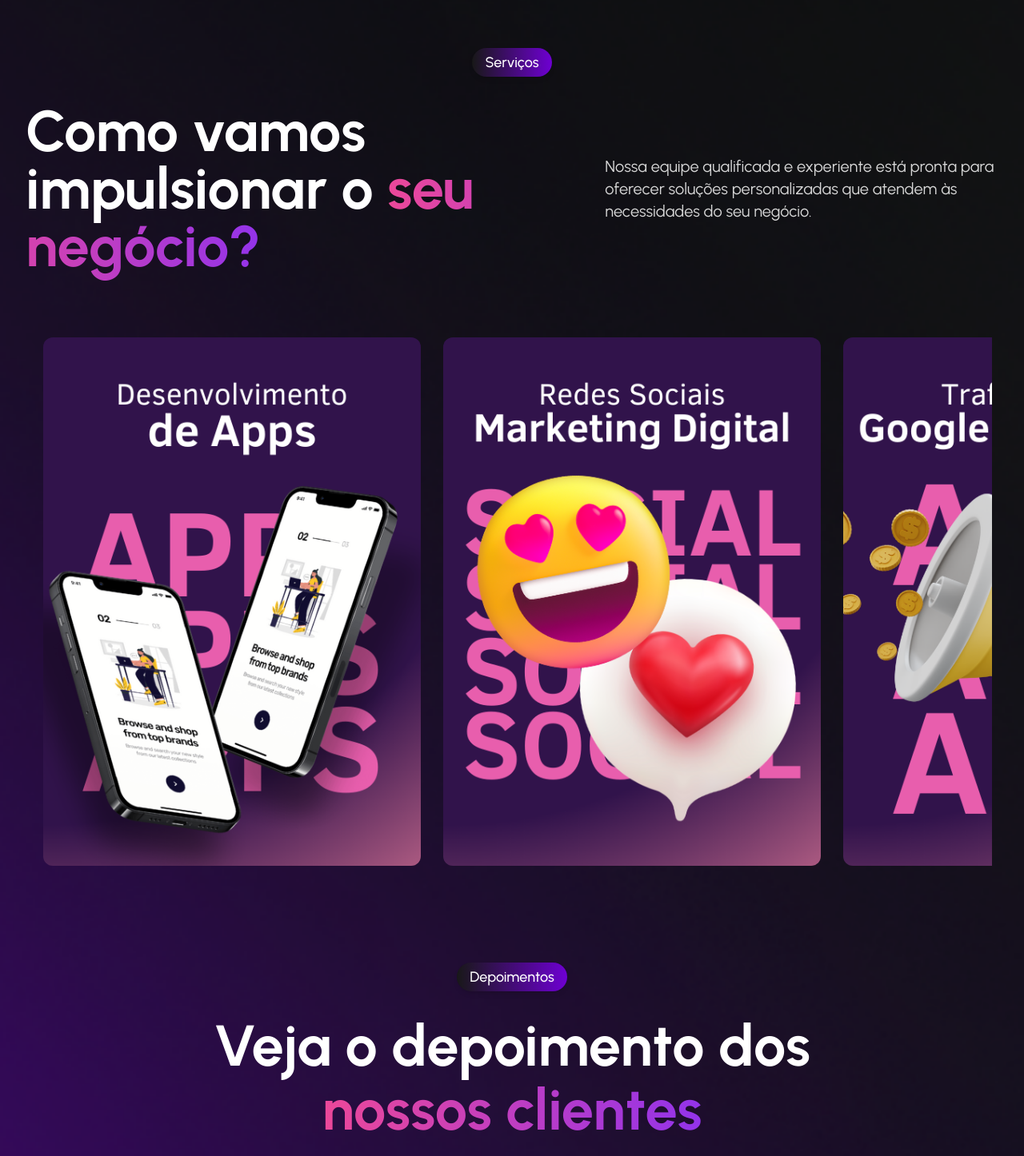
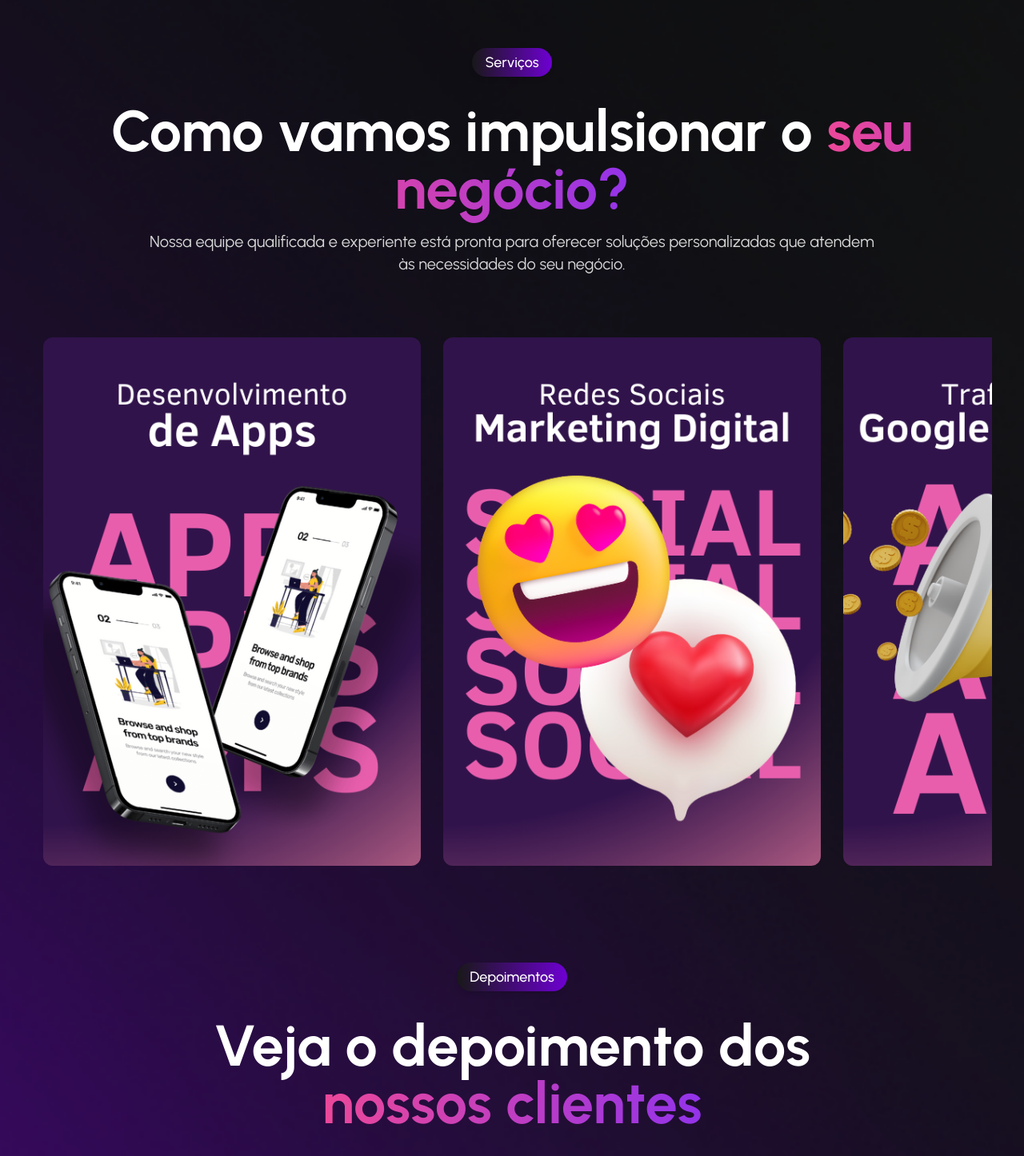
Before and after one commit to berdnaski/lithium-landingpage, a React (Vite) app: page / in a window 1280 px wide. Shown: the part 1220-2666 px from the top of the page at 80% size. Built offline with nearby package versions, Linux system fonts and the light colour scheme.

Commit message:
finish landing page

```diff
--- a/index.html
+++ b/index.html
@@ -2,12 +2,12 @@
 <html lang="en">
   <head>
     <meta charset="UTF-8" />
-    <link rel="icon" type="image/svg+xml" href="/vite.svg" />
+    <link rel="icon" type="image/png" href="logo.svg" />
     <link rel="preconnect" href="https://fonts.googleapis.com" />
     <link rel="preconnect" href="https://fonts.gstatic.com" crossorigin />
     <link href="https://fonts.googleapis.com/css2?family=Urbanist:ital,wght@0,100..900;1,100..900&display=swap" rel="stylesheet" />
     <meta name="viewport" content="width=device-width, initial-scale=1.0" />
-    <title>Vite + React + TS</title>
+    <title>Lithium - Energize seu potencial digital</title>
   </head>
   <body>
     <div id="root"></div>
--- a/src/components/header/header.tsx
+++ b/src/components/header/header.tsx
@@ -1,6 +1,7 @@
 import { useCallback } from "react";
 import { SidebarSheet } from "../sidebar/sidebar-sheet";
 import { motion } from "framer-motion";
+import { Link } from "react-router-dom";
 
 interface HeaderProps {
   className?: string;
@@ -48,6 +49,7 @@ export function Header({ className = "", onMenuToggle }: HeaderProps) {
         </ul>
 
         <div className="hidden md:flex items-center">
+        <Link to="https://wa.link/oh1f9p" target="_blank">
           <motion.button
             className="ml-4 rounded-2xl bg-[#9949FF] h-10 w-44 border-none font-semibold text-white transition-shadow duration-300 ease-in-out hover:bg-purple-600 shadow-xl"
             whileHover={{
@@ -66,6 +68,7 @@ export function Header({ className = "", onMenuToggle }: HeaderProps) {
           >
             Fale Conosco
           </motion.button>
+        </Link>
         </div>
       </div>
     </div>
--- a/src/pages/contact/contact.tsx
+++ b/src/pages/contact/contact.tsx
@@ -2,6 +2,7 @@ import banner from "@/assets/banner.png";
 import { Button } from "@/components/ui/button";
 import { Mail, Phone, ArrowRight, Instagram, Linkedin, MessageCircle } from "lucide-react";
 import { motion } from "framer-motion";
+import { Link } from "react-router-dom";
 
 export function Contact() {
   return (
@@ -35,9 +36,10 @@ export function Contact() {
               Impulsione <span className="text-transparent bg-clip-text bg-gradient-to-r from-pink-500 to-purple-600">seu negócio!</span>
             </motion.h1>
           </div>
-
           <motion.a
-            href="#"
+            href="https://wa.link/oh1f9p"
+            target="_blank"
+            rel="noopener noreferrer"
             className="mt-8 text-[#D8D8D8] mb-8 text-xl hover:underline flex items-center font-semibold"
             initial={{ opacity: 0, y: -20 }}
             animate={{ opacity: 1, y: 0 }}
@@ -83,15 +85,11 @@ export function Contact() {
             </motion.div>
             <div className="flex items-center">
               <Instagram className="mr-2 text-[#D8D8D8]" />
-              <a href="#" className="text-[#D8D8D8] hover:underline">Instagram</a>
+              <a href="https://www.instagram.com/lithiumtch/" className="text-[#D8D8D8] hover:underline">Instagram</a>
             </div>
             <div className="flex items-center">
               <Linkedin className="mr-2 text-[#D8D8D8]" />
               <a href="#" className="text-[#D8D8D8] hover:underline">LinkedIn</a>
-            </div>
-            <div className="flex items-center">
-              <MessageCircle className="mr-2 text-[#D8D8D8]" />
-              <a href="#" className="text-[#D8D8D8] hover:underline">WhatsApp</a>
             </div>
           </div>
         </div>
@@ -103,11 +101,8 @@ export function Contact() {
           <a href="#" className="text-[#D8D8D8] hover:underline">
             <Linkedin />
           </a>
-          <a href="#" className="text-[#D8D8D8] hover:underline">
+          <a href="https://www.instagram.com/lithiumtch/" className="text-[#D8D8D8] hover:underline">
             <Instagram />
-          </a>
-          <a href="#" className="text-[#D8D8D8] hover:underline">
-            <MessageCircle />
           </a>
         </div>
       </div>
--- a/src/pages/depoiments/depoiments.tsx
+++ b/src/pages/depoiments/depoiments.tsx
@@ -21,13 +21,13 @@ export function Depoiments() {
 
       <div className="flex gap-4 mx-auto max-w-7xl w-full">
         <motion.h1
-          className="md:text-7xl mx-auto font-bold text-white text-2xl text-center"
+          className="md:text-7xl mx-auto font-bold text-white text-3xl text-center"
           initial={{ y: -50, opacity: 0 }}
           animate={{ y: 0, opacity: 1 }}
           transition={{ duration: 0.6 }}
         >
           Veja o depoimento dos
-          <div className="mt-2">
+          <div className="">
             <span className="text-transparent bg-clip-text bg-gradient-to-r from-pink-500 to-purple-600 inline">
               nossos clientes
             </span>
@@ -45,7 +45,7 @@ export function Depoiments() {
             initial="hidden"
             animate="visible"
             variants={imageVariants}
-            transition={{ duration: 0.6, delay: index * 0.2 }} // Delay para sequencialmente
+            transition={{ duration: 0.6, delay: index * 0.2 }}
           />
         ))}
       </div>
--- a/src/pages/home/home.tsx
+++ b/src/pages/home/home.tsx
@@ -5,6 +5,7 @@ import { Services } from "../services/services";
 import { Depoiments } from "../depoiments/depoiments";
 import { Contact } from "../contact/contact";
 import { ChevronUp } from 'lucide-react'; // Importe o ícone de seta para cima
+import { Link } from "react-router-dom";
 
 export function Home() {
   // Função para rolar até o topo
@@ -38,6 +39,7 @@ export function Home() {
         </motion.p>
 
         <div>
+          <Link to="https://wa.link/oh1f9p">
             <motion.div
               whileHover={{
                 scale: 1.05,
@@ -52,6 +54,7 @@ export function Home() {
                 Vamos Conversar?
               </Button>
             </motion.div>
+          </Link>
         </div>
 
         <motion.div
@@ -74,7 +77,7 @@ export function Home() {
         </motion.div>
       </div>
 
-      <div className="flex flex-col mt-24 md:mb-24">
+      <div className="flex flex-col mt-24 mb-0 md:mb-24">
         <Services />
       </div>
 
--- a/src/pages/services/services.tsx
+++ b/src/pages/services/services.tsx
@@ -34,21 +34,21 @@ export function Services() {
       </div>
 
       <div className="flex flex-col mx-auto max-w-7xl">
-        <div className="flex flex-col md:flex-row items-center gap-4 mx-auto w-[95%]">
+        <div className="flex flex-col md:flex-col text-center items-center gap-4 mx-auto w-[95%]">
         <motion.h1
-            className="md:text-7xl font-bold text-white text-2xl text-center md:text-left"
+          className="md:text-7xl font-bold text-white text-3xl text-center"
           initial={{ y: -50, opacity: 0 }}
           animate={{ y: 0, opacity: 1 }}
           transition={{ duration: 0.6 }}
         >
-            Como vamos impulsionar o {" "}
+          Como vamos impulsionar o{" "}
           <span className="text-transparent bg-clip-text bg-gradient-to-r from-pink-500 to-purple-600">
             seu negócio?
           </span>
         </motion.h1>
 
         <motion.p
-            className="text-[#D8D8D8] md:text-xl text-sm text-center md:text-left w-[75%]"
+          className="text-[#D8D8D8] md:text-xl text-sm text-center w-[75%]"
           initial={{ opacity: 0 }}
           animate={{ opacity: 1 }}
           transition={{ duration: 0.6, delay: 0.2 }}
@@ -59,7 +59,7 @@ export function Services() {
         </div>
       </div>
 
-      <div className="relative md:w-full md:max-w-[1200px] md:h-[700px] h-[500px] w-[350px] mx-auto mt-8 overflow-hidden">
+      <div className="relative md:w-full md:max-w-[1200px] md:h-[700px] h-[450px] w-[350px] mx-auto mt-8 overflow-hidden">
         <motion.div
           ref={carousel}
           className="cursor-grab overflow-hidden"
```
Also changed, not shown: public/logo.svg (added). Lines whose indentation alone changed are shown as unchanged.
